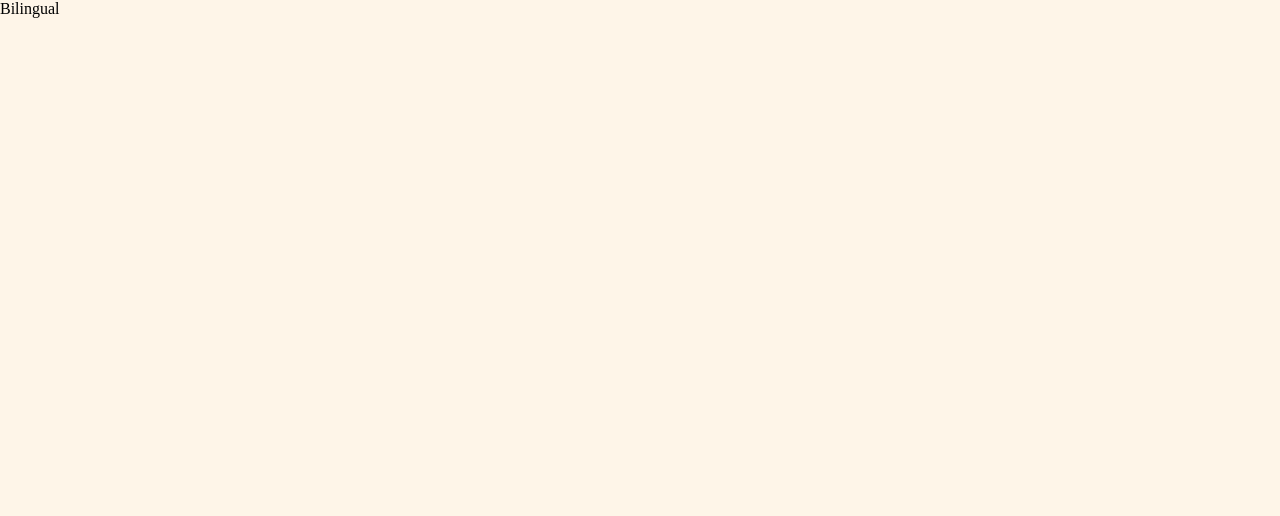
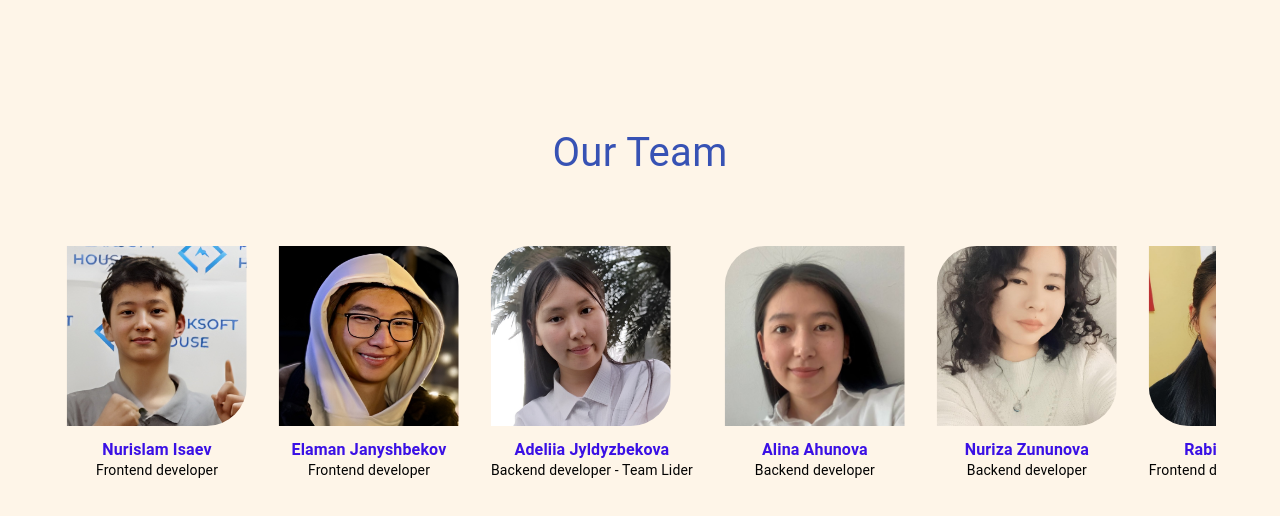
Before and after one commit to peaksoft-school/bilingual-js11, a React (Create React App) app: page / in a window 1280 px wide. Shown: the top 516 px of the page. Built offline with nearby package versions, Linux system fonts and the light colour scheme.

Commit message:
fixed bug slider

```diff
--- a/src/App.jsx
+++ b/src/App.jsx
@@ -1,7 +1,8 @@
 import './App.css'
+import TeamList from './components/TeamList'
 
 const App = () => {
-   return <div>Bilingual</div>
+   return <TeamList />
 }
 
 export default App
--- a/src/components/TeamList.jsx
+++ b/src/components/TeamList.jsx
@@ -6,14 +6,15 @@ import { OURTEAM } from '../utils/constants/index'
 
 const settings = {
    infinite: true,
+   arrows: false,
    speed: 5000,
    autoplay: true,
    autoplaySpeed: 0,
    cssEase: 'linear',
-   initialSlide: OURTEAM.length,
+   // initialSlide: OURTEAM.length,
    pauseOnHover: true,
    variableWidth: true,
-   rtl: false,
+
    responsive: [
       {
          breakpoint: 1024,
@@ -44,8 +45,7 @@ const TeamList = () => (
          <StyledOurTeam>Our Team</StyledOurTeam>
       </Grid>
 
-      <StyledSlider>
-         <Slider {...settings}>
+      <StyledSlider {...settings}>
          {OURTEAM.map(({ img, name, role, customStyle, id }) => (
             <StyledCardContent key={id}>
                <StyledAvatarContainer>
@@ -57,7 +57,6 @@ const TeamList = () => (
                <StyledRole>{role}</StyledRole>
             </StyledCardContent>
          ))}
-         </Slider>
       </StyledSlider>
    </Grid>
 )
@@ -83,10 +82,10 @@ const StyledCardContent = styled(CardContent)({
 })
 
 const StyledAvatarContainer = styled('div')({
-   position: 'relative',
+   // position: 'relative',
    width: '11.25rem',
    height: '11.25rem',
-   overflow: 'hidden',
+   // overflow: 'hidden',
 })
 
 const StyledAvatar = styled(Avatar)({
@@ -112,26 +111,24 @@ const StyledRole = styled(Typography)({
    fontWeight: 400,
 })
 
-const StyledSlider = styled(Grid)({
-   minWidth: 'auto',
-   paddingTop: '2.94rem',
+const StyledSlider = styled(Slider)({
+   width: '100%',
+   maxWidth: '1600px',
+   margin: '0 auto',
+   outline: 'none',
    paddingLeft: '5%',
    paddingRight: '5%',
-   margin: 'auto',
-   position: 'relative',
-   '.slick-arrow': {
-      display: 'none !important',
-   },
-   '@media (max-width: 1024px)': {
-      paddingLeft: '5%',
-      paddingRight: '5%',
-   },
-   '@media (max-width: 600px)': {
-      paddingLeft: '5%',
-      paddingRight: '5%',
-   },
-   '@media (max-width: 480px)': {
-      paddingLeft: '5%',
-      paddingRight: '5%',
-   },
+
+   // '@media (max-width: 1024px)': {
+   //    paddingLeft: '5%',
+   //    paddingRight: '5%',
+   // },
+   // '@media (max-width: 600px)': {
+   //    paddingLeft: '5%',
+   //    paddingRight: '5%',
+   // },
+   // '@media (max-width: 480px)': {
+   //    paddingLeft: '5%',
+   //    paddingRight: '5%',
+   // },
 })
```
Lines whose indentation alone changed are shown as unchanged.
